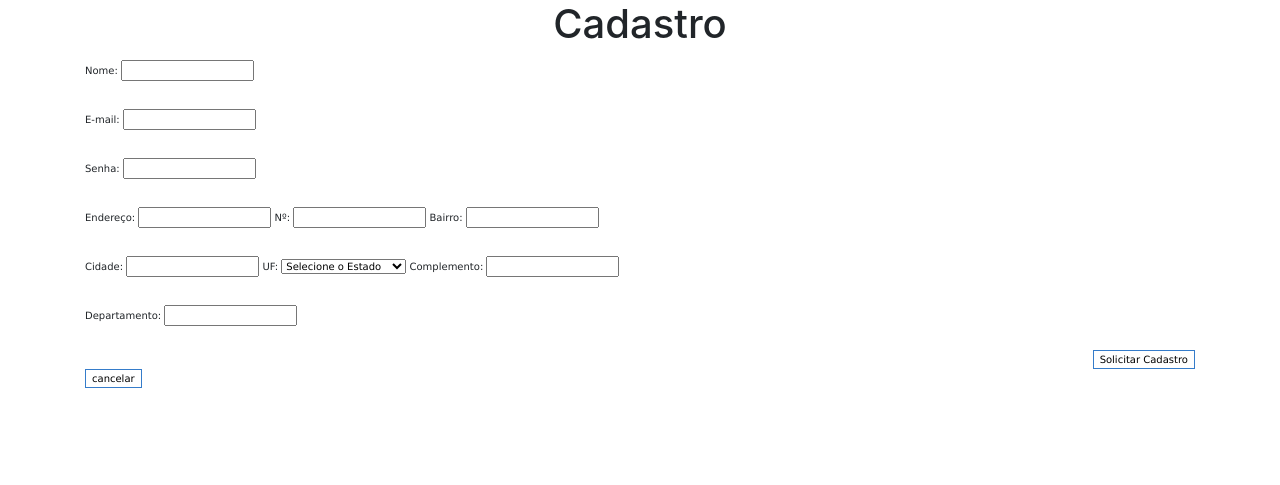
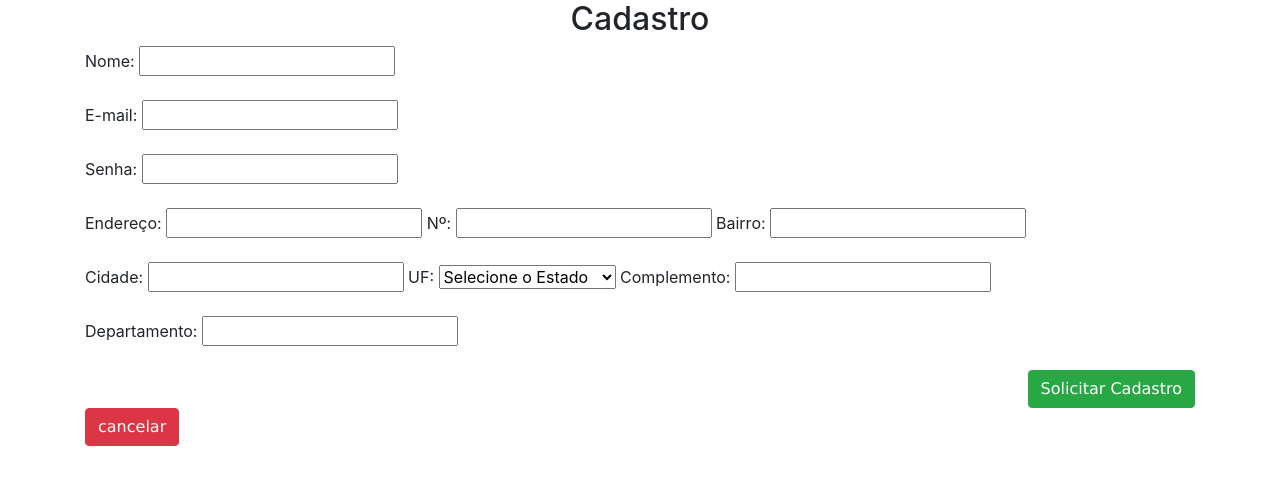
Before and after one commit to rrafaelramos/SGPC, a CodeIgniter app: page /SGPC/ in a window 1280 px wide. Shown: the top 485 px of the page. Run offline with CodeIgniter, Linux system fonts and the light colour scheme; some libraries are stand-ins or nearby versions.

Commit message:
cadastro do usuario

```diff
--- a/ci/application/views/cadastro_usuario.php
+++ b/ci/application/views/cadastro_usuario.php
@@ -7,10 +7,10 @@
   </head>
   <body>
 
-    <h1 align="center"> Cadastro </h1>
+    <h2 align="center"> Cadastro </h2>
     <div class="container">
-      <form name="form" method="post" action="">
-        <div><font face="Verdana, Arial, Helvetica, sans-serif" size="1">
+      <form name="form" method="post" action="" class="form-group">
+        <div>
           Nome:
           <input type="text" name="nome"><br><br>
 
@@ -70,10 +70,10 @@
         </div>
         <div align="right">
           <font face="Verdana, Arial, Helvetica, sans-serif" size="1">
-          <input class="form_botao" type="submit" name="cadastrar" value="Solicitar Cadastro" style="border-style: solid; font-face: verdana;font-size: 12;color: black;background-color: white;border-color: #357CCA;border-width: 1px;">
+          <input class="btn btn-success" type="submit" name="cadastrar" value="Solicitar Cadastro">
         </div>
         <div align="left">
-          <input class="form_botao" type="reset" name="Cancelar" value="cancelar" style="border-style: solid; font-face: verdana;font-size: 12;color: black;background-color: white;border-color: #357CCA;border-width: 1px;">
+          <input class="btn btn-danger" type="reset" name="Cancelar" value="cancelar">
         </div>
     </div>
 
```
